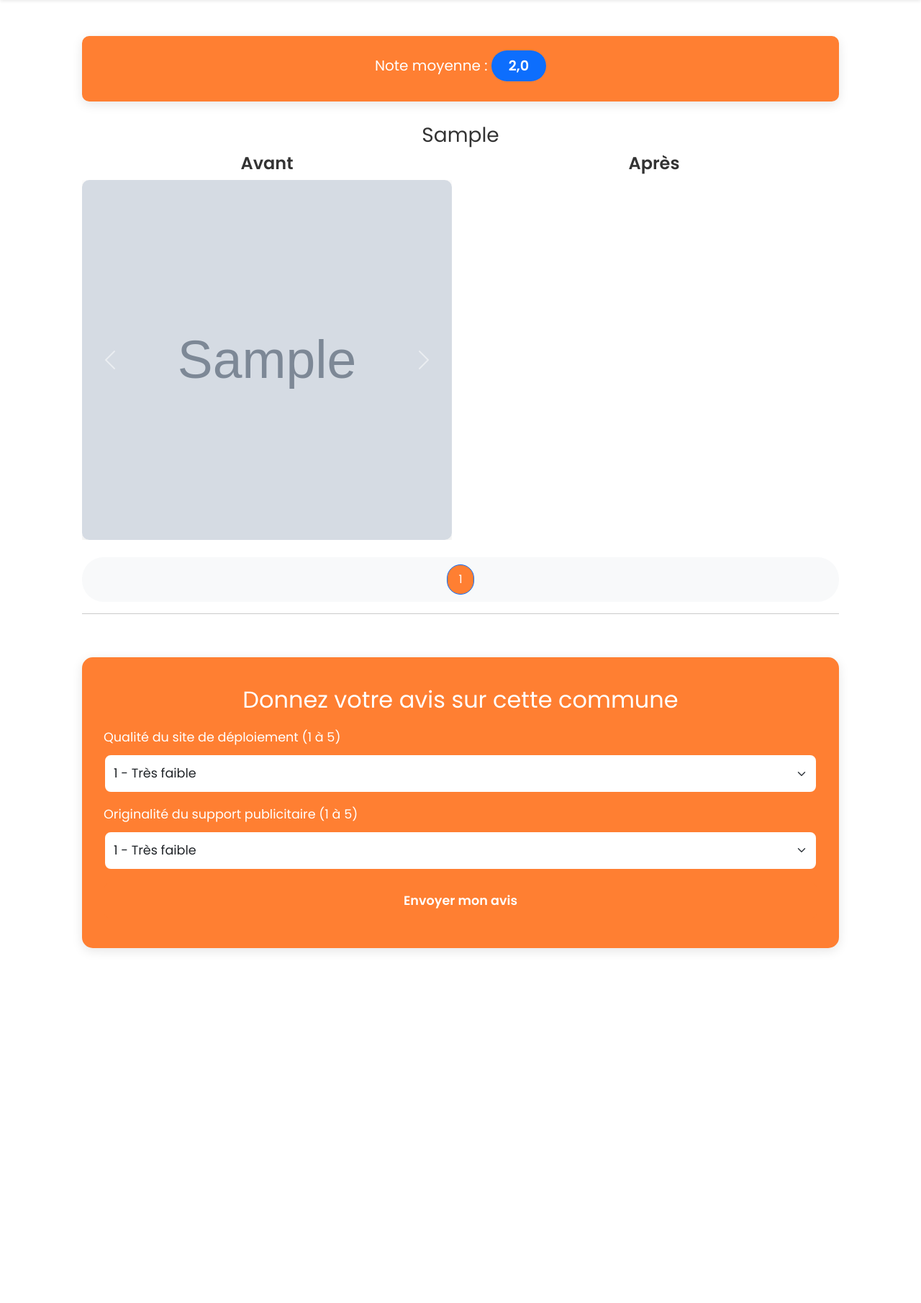
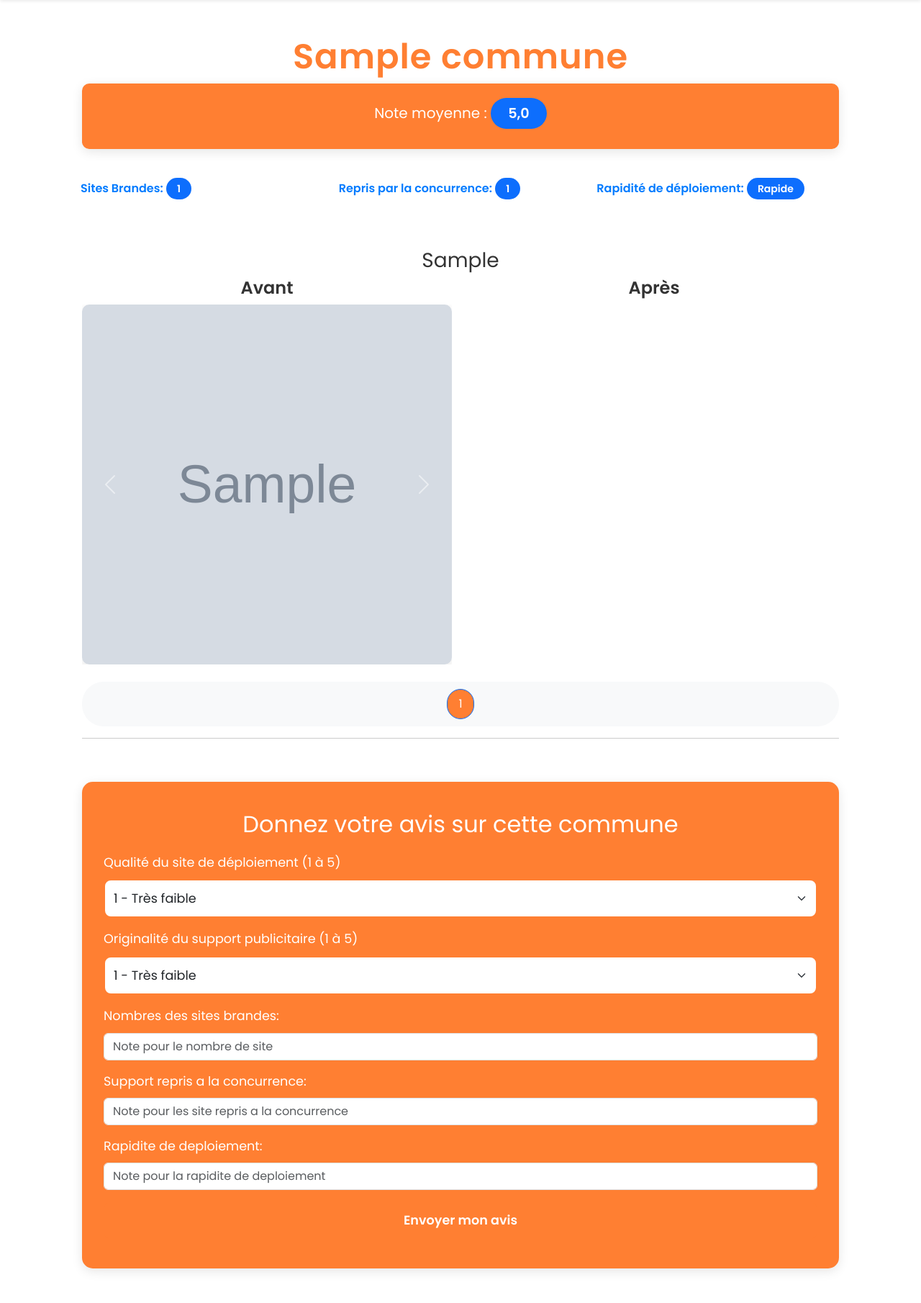
Before and after one commit to Marcel1902/orangevote, a Django app: page /communes/1/ in a window 1280 px wide. Shown: the part 56-1866 px from the top of the page at 72% size. Before the commit the page ends 1377 px from the top, so only its background shows below. Run offline with Django 5.2, Linux system fonts and the light colour scheme; a user stored in the database is signed in; tables that the repository leaves empty hold one stand-in row (values such as "Sample post"); grey boxes marked "Sample" are stand-in pictures.

Commit message:
ajout des quelques style et fonctions pour les votes

```diff
--- a/vote/models.py
+++ b/vote/models.py
@@ -62,7 +62,7 @@
         votes = self.votes.all()  # Récupère tous les votes associés à cette commune
         if votes.exists():
             total_notes = sum(
-                vote.qualite_site + vote.originalite_support
+                vote.qualite_site + vote.originalite_support + vote.site_brandes + vote.repris_concurrence + vote.rapidite_deploiement
                 for vote in votes
             )
             self.note_moyenne = total_notes / votes.count()
@@ -93,6 +93,9 @@
     user = models.ForeignKey(User, on_delete=models.CASCADE, related_name='votes')  # Un utilisateur peut voter
     qualite_site = models.PositiveSmallIntegerField(default=0)  # Qualité des sites (1-5)
     originalite_support = models.PositiveSmallIntegerField(default=0)
+    site_brandes = models.PositiveSmallIntegerField(default=0)
+    repris_concurrence = models.PositiveSmallIntegerField(default=0)
+    rapidite_deploiement = models.PositiveSmallIntegerField(default=0)
     created_at = models.DateTimeField(auto_now_add=True)  # Date du vote
 
     class Meta:
--- a/vote/templates/vote/detail_commune.html
+++ b/vote/templates/vote/detail_commune.html
@@ -169,6 +169,54 @@
         animation: fadeIn 0.8s ease-in-out;
     }
 
+    .informations {
+        margin-top: 20px;
+    }
+
+    .information {
+        padding: 10px;
+    }
+
+    .informations .information p {
+        font-size: 16px;
+        color: #333;
+        margin-bottom: 10px;
+    }
+
+    .informations .information strong {
+        font-weight: bold;
+        color: #007bff;
+    }
+
+    .informations .information .badge {
+        font-size: 14px;
+        padding: 8px 15px;
+        border-radius: 20px;
+        background-color: #007bff;
+        color: white;
+    }
+
+    .informations .information .badge.bg-primary {
+        background-color: #007bff; /* Bleu de fond */
+    }
+
+    /* Améliorer la visibilité sur les petites résolutions */
+    @media (max-width: 768px) {
+        .informations {
+            flex-direction: column;
+            align-items: flex-start;
+        }
+
+        .information {
+            width: 100%;
+        }
+
+        .informations .information .badge {
+            font-size: 12px;
+            padding: 6px 12px;
+        }
+    }
+
     @keyframes fadeIn {
         from {
             opacity: 0;
@@ -181,7 +229,7 @@
 
 <div class="container">
     <!-- Titre -->
-    <h1>{{ commune.nom }}</h1>
+    <h1>{{ commune.name }}</h1>
 
     <!-- Section Note moyenne avec background -->
     <div class="note-section text-center">
@@ -192,6 +240,19 @@
                 <span class="badge bg-secondary">Non notée</span>
             {% endif %}
         </p>
+    </div>
+
+    <!-- Affichage des informations supplémentaires -->
+    <div class="row informations mb-5">
+        <div class="col-md-4 information">
+            <p><strong>Sites Brandes:</strong> <span class="badge bg-primary">{{ commune.site_brandes }}</span></p>
+        </div>
+        <div class="col-md-4 information">
+            <p><strong>Repris par la concurrence:</strong> <span class="badge bg-primary">{{ commune.repris_concurrence }}</span></p>
+        </div>
+        <div class="col-md-4 information">
+            <p><strong>Rapidité de déploiement:</strong> <span class="badge bg-primary">{{ commune.rapidite_deploiement }}</span></p>
+        </div>
     </div>
 
 <!-- Galerie d'images par emplacement avec pagination -->
@@ -322,6 +383,20 @@
                 </select>
             </div>
 
+            <div class="mb-3 form-group">
+                <label for="site_brandes" class="form-label">Nombres des sites brandes:</label>
+                <input type="number" class="form-control" id="site_brandes" name="site_brandes" placeholder="Note pour le nombre de site">
+            </div>
+            <div class="mb-3">
+                <label for="repris_concurrence" class="form-label">Support repris a la concurrence:</label>
+                <input type="number" class="form-control" id="repris_concurrence" name="repris_concurrence" placeholder="Note pour les site repris a la concurrence">
+            </div>
+
+            <div class="mb-3">
+                <label for="rapidite_deploiement" class="form-label">Rapidite de deploiement:</label>
+                <input type="number" class="form-control" id="rapidite_deploiement" name="rapidite_deploiement" placeholder="Note pour la rapidite de deploiement">
+            </div>
+
             <button type="submit" class="btn btn-success w-100">Envoyer mon avis</button>
         </form>
     </div>
--- a/vote/views.py
+++ b/vote/views.py
@@ -95,6 +95,9 @@
         try:
             qualite_site = int(request.POST.get('qualite_site', 0))
             originalite_support = int(request.POST.get('originalite_support', 0))
+            site_brandes = int(request.POST.get('site_brandes', 0))
+            repris_concurrence = int(request.POST.get('repris_concurrence', 0))
+            rapidite_deploiement = int(request.POST.get('rapidite_deploiement', 0))
 
             # Validation des données
             if not (1 <= qualite_site <= 5 and 1 <= originalite_support <= 5):
@@ -110,6 +113,9 @@
                     user=request.user,
                     qualite_site=qualite_site,
                     originalite_support=originalite_support,
+                    site_brandes = site_brandes,
+                    repris_concurrence = repris_concurrence,
+                    rapidite_deploiement = rapidite_deploiement,
                 )
                 # Recalcul de la note moyenne
                 commune.calculer_note_moyenne()
```
Also changed, not shown: vote/admin.py (+28 -10 lines).
